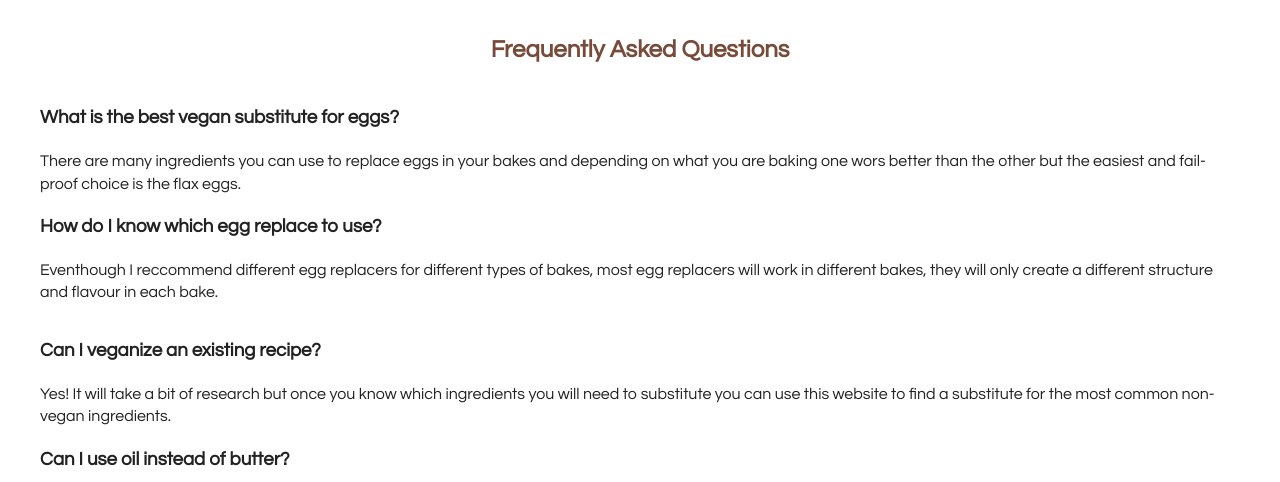
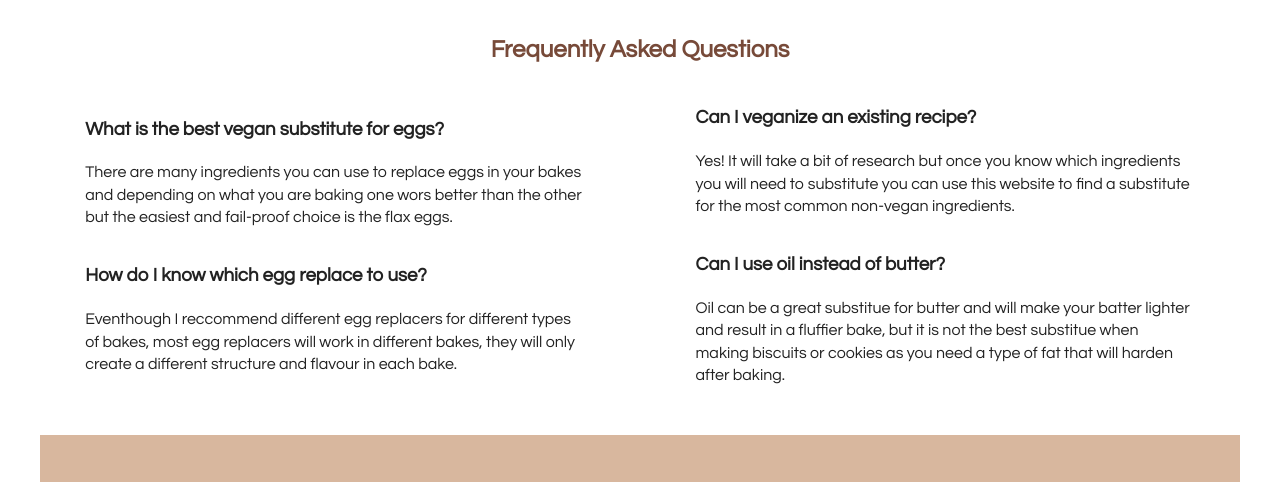
Before and after one commit to ginnywalrecht/coding-responsive-websites, a website: page vegan-baking-site/faq/index.html in a window 1280 px wide. Shown: the part 146-628 px from the top of the page. Drawn offline with Linux system fonts and the light colour scheme.

Commit message:
Adjusted faq layout

```diff
--- a/vegan-baking-site/css/main.css
+++ b/vegan-baking-site/css/main.css
@@ -365,6 +365,10 @@ footer .content-wrapper {
    About page
    ========================================================================== */
 
+.about {
+  padding-bottom: 2em;
+}
+
 .about .content-wrapper {
   width: 95%;
 }
@@ -385,6 +389,31 @@ footer .content-wrapper {
   flex-flow: column nowrap;
   width: 95%;
 }
+
+/* ==========================================================================
+   FAQ page
+   ========================================================================== */
+
+   .faq {
+    padding: 0 1em 2em 1em;
+   }
+
+   .faq h2 {
+    text-align: center;
+   }
+
+   .faq .content-wrapper {
+    width: 95%;
+  }
+
+  .faq .half-width,
+  .faq .half-width {
+    display: flex;
+    justify-content: center;
+    align-items: center;
+    flex-flow: column nowrap;
+    width: 95%;
+  }
 
 /* ==========================================================================
    Helper classes
@@ -624,7 +653,6 @@ footer .content-wrapper {
 
   .results article {
     width: 45%;
-    border: solid 1px #774a39;
   }
 
   .results img {
@@ -661,6 +689,26 @@ footer .content-wrapper {
   }
 
   .half-width-wrapper {
+    width: 45%;
+  }
+
+  /****** FAQ page ******/
+
+  .faq .content-wrapper {
+    width: 95%;
+    display: flex;
+    justify-content: space-between;
+    align-items: stretch;
+    flex-flow: row nowrap;
+    margin: auto;
+  }
+
+  .faq .half-width,
+  .faq .half-width {
+    display: flex;
+    justify-content: center;
+    align-items: center;
+    flex-flow: column nowrap;
     width: 45%;
   }
 }
--- a/vegan-baking-site/faq/index.html
+++ b/vegan-baking-site/faq/index.html
@@ -42,9 +42,9 @@
     </div>
   </header>
 
-  <main>
+  <main class="faq">
+    <h2>Frequently Asked Questions</h2>
     <div class="content-wrapper">
-      <h2>Frequently Asked Questions</h2>
       <div class="half-width">
         <article>
           <h3>What is the best vegan substitute for eggs?</h3>
```
